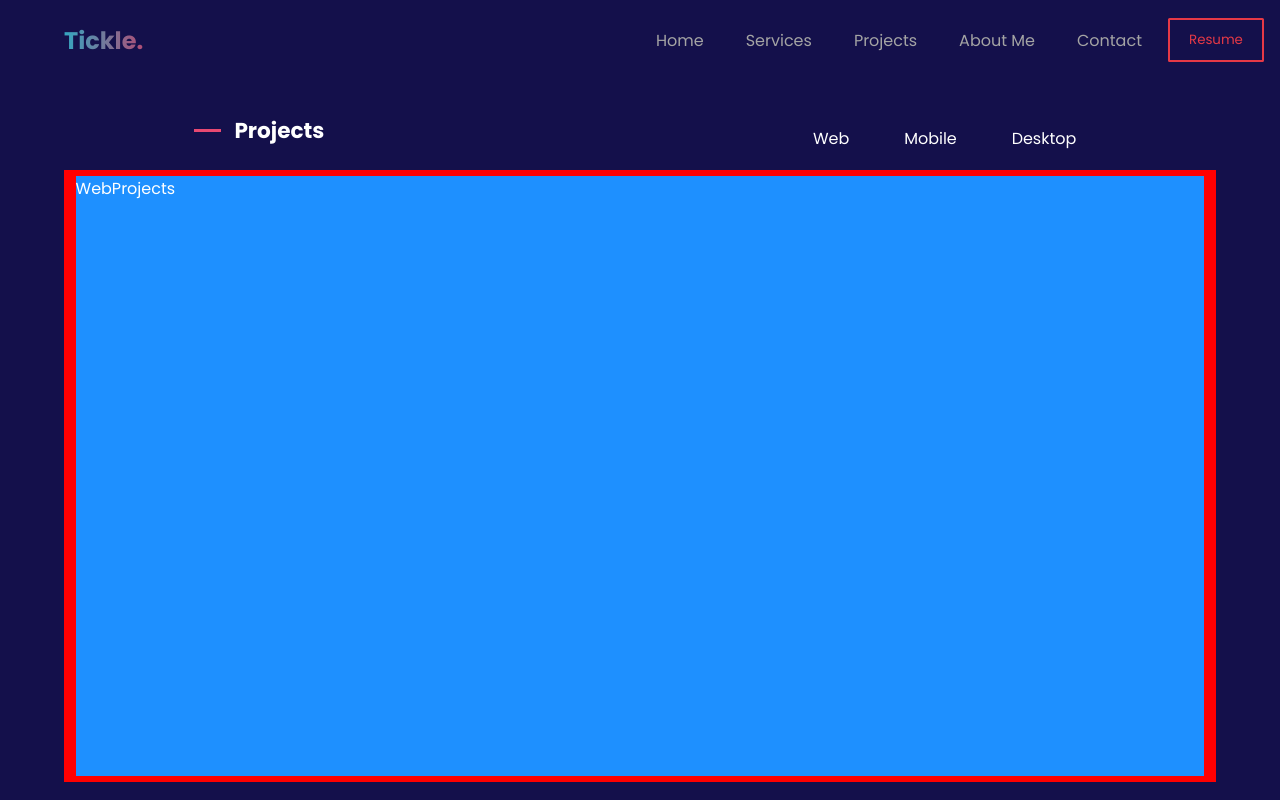
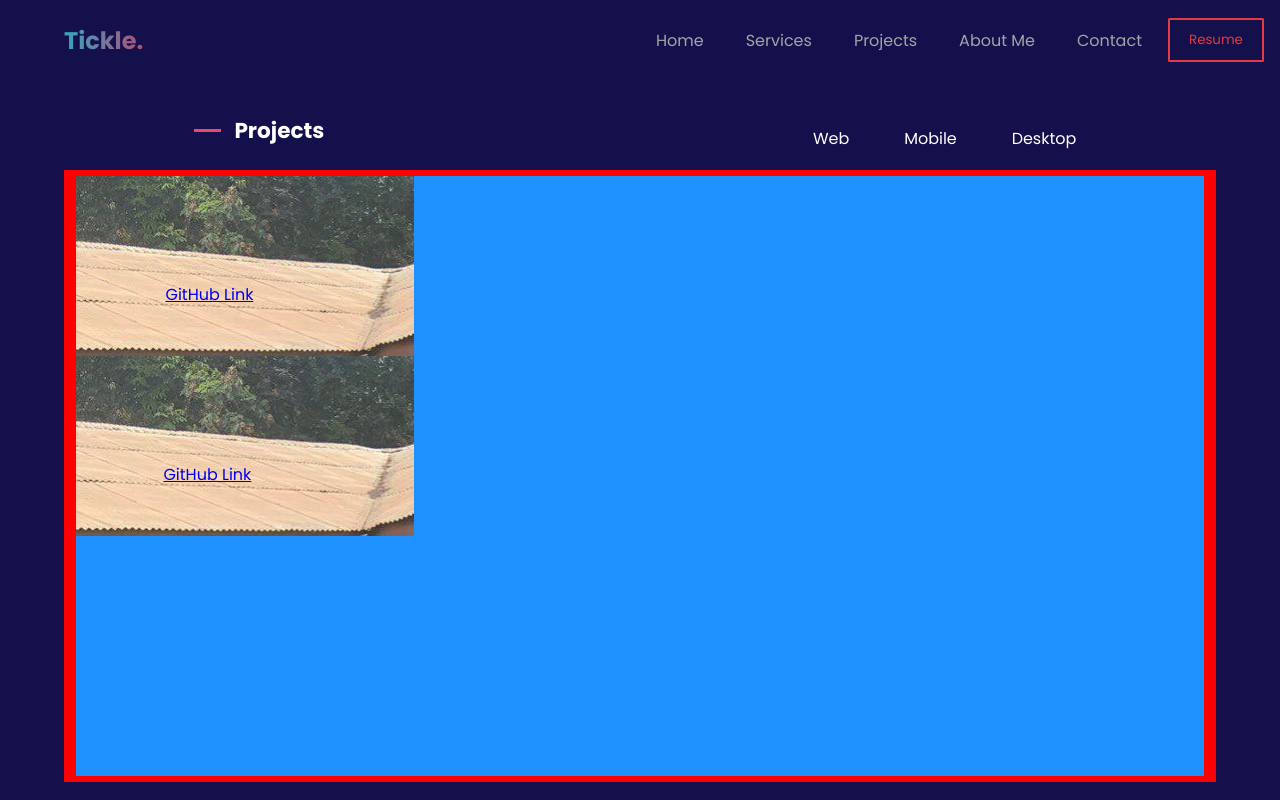
Before and after one commit to ellie-ctrl35/portfolio, a React (Create React App) app: page /projects in a window 1280 px wide. Built offline with nearby package versions, Linux system fonts and the light colour scheme.

Commit message:
been waiting

```diff
--- /dev/null
+++ b/src/components/Modal.css
@@ -0,0 +1,41 @@
+/* Modal.css */
+.modal {
+    position: fixed;
+    top: 0;
+    left: 0;
+    width: 100%;
+    height: 100%;
+    background-color: rgba(0, 0, 0, 0.5);
+    display: flex;
+    justify-content: center;
+    align-items: center;
+  }
+
+  .modal-content {
+    background-color: #fff;
+    padding: 20px;
+    max-width: 80%;
+    max-height: 80%;
+    overflow: auto;
+  }
+
+  .close {
+    float: right;
+    cursor: pointer;
+    font-size: 24px;
+  }
+
+  .modal-header {
+    height: 200px;
+    background-size: cover;
+    background-position: center;
+  }
+
+  .modal-body {
+    padding-top: 20px;
+  }
+
+  .github-link {
+    display: block;
+    margin-top: 10px;
+  }
--- /dev/null
+++ b/src/components/Modal.jsx
@@ -0,0 +1,23 @@
+// Modal.jsx
+import React from 'react';
+import './Modal.css';
+
+const Modal = ({ show, onClose, title, backgroundImage, description, githubLink }) => {
+  return (
+    show && (
+      <div className="modal">
+        <div className="modal-content">
+          <span className="close" onClick={onClose}></span>
+          <div className="modal-header" style={{ backgroundImage: `url(${backgroundImage})` }}></div>
+          <div className="modal-body">
+            <h2>{title}</h2>
+            <p>{description}</p>
+            <a className="github-link" href={githubLink} target="_blank" rel="noopener noreferrer">GitHub Link</a>
+          </div>
+        </div>
+      </div>
+    )
+  );
+};
+
+export default Modal;
--- /dev/null
+++ b/src/components/ProjectCard.jsx
@@ -0,0 +1,22 @@
+import React, { useState } from 'react';
+import './Projects/ProjectType.css';
+
+const ProjectCard = ({ backgroundImage, description, githubLink,projectname }) => {
+  const [showDetails, setShowDetails] = useState(false);
+
+  const handleCardClick = () => {
+    setShowDetails(true);
+  };
+
+  return (
+    <div className="project-card" style={{ backgroundImage: `url(${backgroundImage})` }} onClick={handleCardClick}>
+        <p className='project-name'>{projectname}</p>
+        <div className="card-details">
+          <p className="card-description">{description}</p>
+          <a className="github-link" href={githubLink} target="_blank" rel="noopener noreferrer">GitHub Link</a>
+        </div>
+    </div>
+  );
+};
+
+export default ProjectCard;
--- a/src/components/Projects/ProjectType.css
+++ b/src/components/Projects/ProjectType.css
@@ -3,3 +3,20 @@
     height: 98%;
     background: dodgerblue;
 }
+.project-card{
+    width: 30%;
+    background: yellow;
+    height: 30%;
+    justify-content: center;
+    align-items: center;
+    display: flex;
+    color: transparent;
+    transition: 1.5s;
+
+}
+.project-name{
+    font-family: 'Poppins';
+}
+.project-card:hover{
+    color: white;
+}
--- a/src/components/Projects/WebProjects.jsx
+++ b/src/components/Projects/WebProjects.jsx
@@ -1,10 +1,62 @@
-import React from 'react'
-import './ProjectType.css'
+// WebProjects.jsx
+import React, { useState } from 'react';
+import './ProjectType.css';
+import ProjectCard from '../ProjectCard';
+import Modal from '../Modal';
+import Photo from '../../images/profile.jpg';
 
 const WebProjects = () => {
+  const [modalData, setModalData] = useState(null);
+
+  const openModal = (data) => {
+    setModalData(data);
+  };
+
+  const closeModal = () => {
+    setModalData(null);
+  };
+
   return (
-    <div className='content'>WebProjects</div>
-  )
+    <div className='content'>
+      <ProjectCard
+        projectName="Project Name 1"
+        backgroundImage={Photo}
+        title="Project Title 1"
+        description="Project Description 1"
+        githubLink="https://github.com/yourusername/project-repo1"
+        onClick={() => openModal({
+          title: "Project Title 1",
+          backgroundImage: Photo,
+          description: "Project Description 1",
+          githubLink: "https://github.com/yourusername/project-repo1"
+        })}
+      />
+      <ProjectCard
+        projectName="Project Name 2"
+        backgroundImage={Photo}
+        title="Project Title 2"
+        description="Project Description 2"
+        githubLink="https://github.com/yourusername/project-repo2"
+        onClick={() => openModal({
+          title: "Project Title 2",
+          backgroundImage: Photo,
+          description: "Project Description 2",
+          githubLink: "https://github.com/yourusername/project-repo2"
+        })}
+      />
+      {/* Add more ProjectCard components as needed */}
+      {modalData && (
+        <Modal
+          show={true}
+          onClose={closeModal}
+          title={modalData.title}
+          backgroundImage={modalData.backgroundImage}
+          description={modalData.description}
+          githubLink={modalData.githubLink}
+        />
+      )}
+    </div>
+  );
 }
 
-export default WebProjects
+export default WebProjects;
--- a/src/pages/Hero.css
+++ b/src/pages/Hero.css
@@ -118,3 +118,7 @@ h2{
     height: 30%;
     margin-top: 5%;
   }
+
+  @media screen {
+
+  }
```
